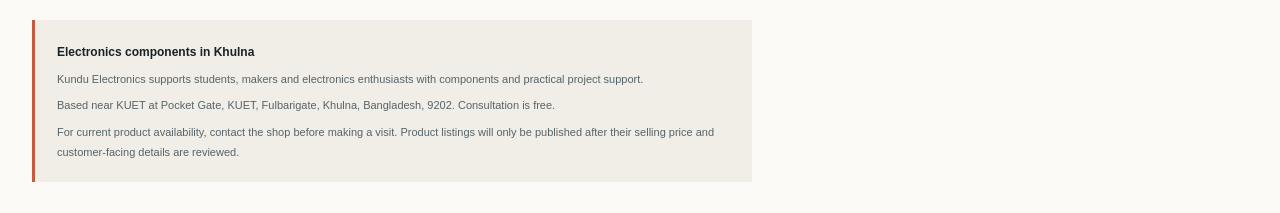
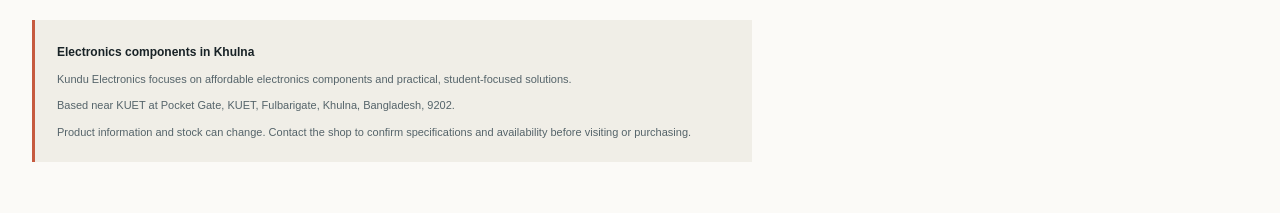
Before and after one commit to KaranJoyKundu/kundu-electronics, a Next.js app: page /about in a window 1280 px wide. Shown: the part 400-613 px from the top of the page. Built offline with nearby package versions, Linux system fonts and the light colour scheme; no server answers.

Commit message:
Remove unconfirmed consultation offer from About page

```diff
--- a/src/app/about/page.tsx
+++ b/src/app/about/page.tsx
@@ -11,9 +11,9 @@ export default function AboutPage() {
       <p className="simple-lead">{business.tagline}</p>
       <div className="notice-panel">
         <strong>Electronics components in Khulna</strong>
-        <p>Kundu Electronics supports students, makers and electronics enthusiasts with components and practical project support.</p>
-        <p>Based near KUET at {business.contact.publicAddress}. Consultation is free.</p>
-        <p>For current product availability, contact the shop before making a visit. Product listings will only be published after their selling price and customer-facing details are reviewed.</p>
+        <p>Kundu Electronics focuses on affordable electronics components and practical, student-focused solutions.</p>
+        <p>Based near KUET at {business.contact.publicAddress}.</p>
+        <p>Product information and stock can change. Contact the shop to confirm specifications and availability before visiting or purchasing.</p>
       </div>
     </section>
   );
```
